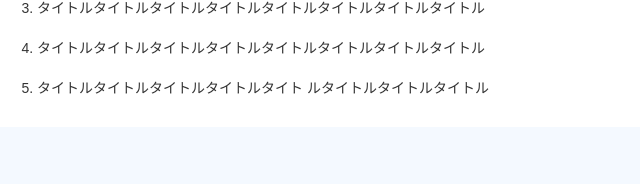
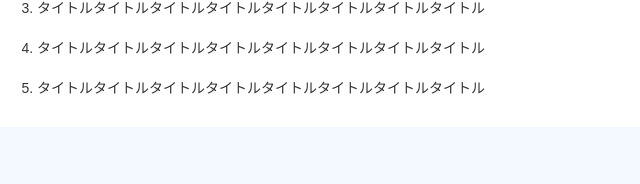
Before and after one commit to makowithyou/CodingPractice_photo, a plain HTML site: page index.html in a window 1280 px wide. Shown: the part 1149-1333 px from the top of the page, 323-963 px from the left. Drawn offline with Linux system fonts and the light colour scheme.

Commit message:
Update index.html

```diff
--- a/index.html
+++ b/index.html
@@ -36,7 +36,7 @@
                         タイトルタイトルタイトルタイトルタイトルタイトルタイトルタイトル
                     </li>
                     <li>
-                        タイトルタイトルタイトルタイトルタイト ルタイトルタイトルタイトル
+                        タイトルタイトルタイトルタイトルタイトルタイトルタイトルタイトル
                     </li>
                 </ol>
             </div>
```
